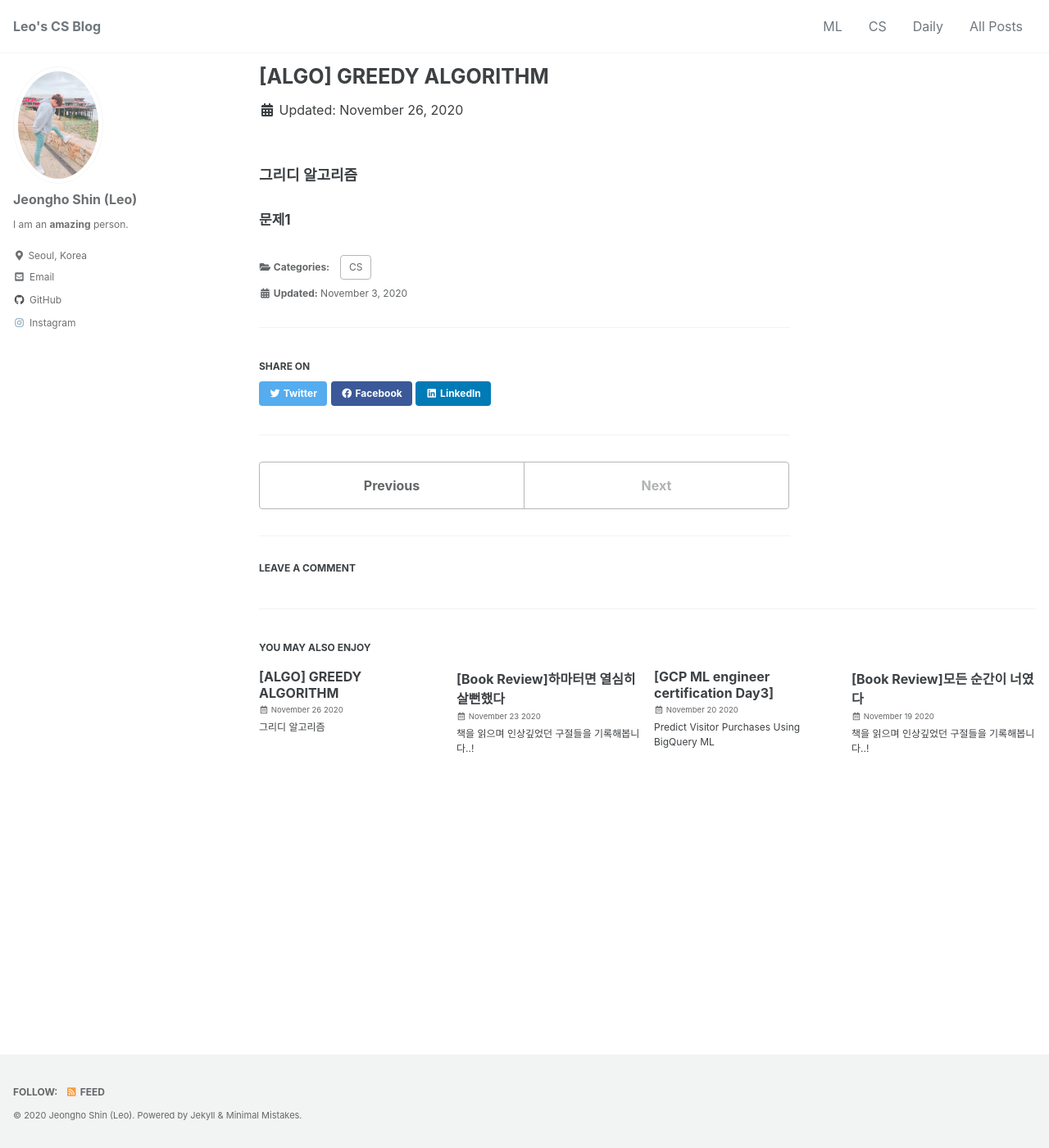
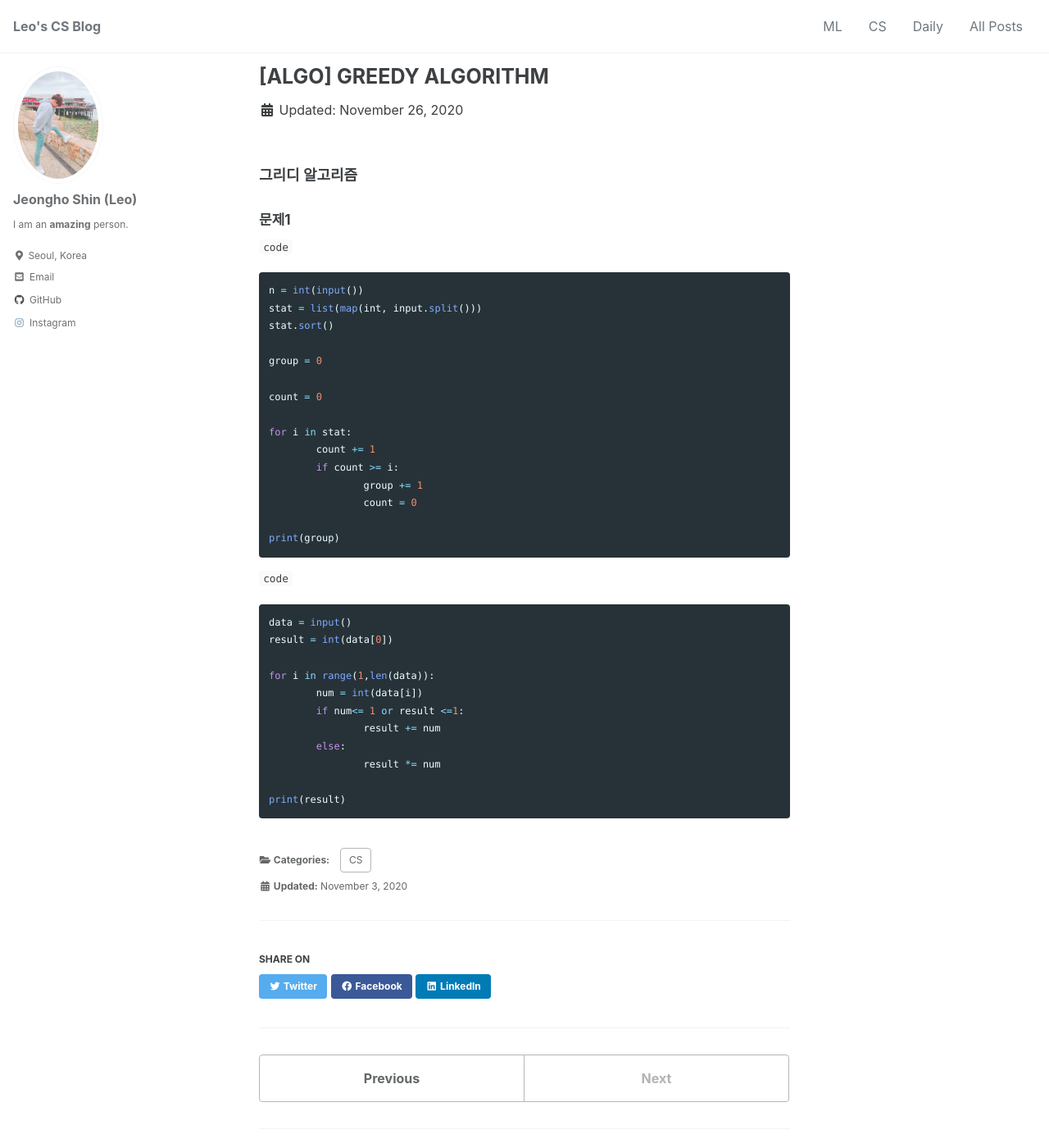
Before and after one commit to mlleo/mlleo.github.io, a Jekyll site: the page built from _posts/2020-11-26-algorithm_2.md, in a window 1280 px wide and 1400 px high. Shown: the whole window at 82% size. Built offline with Jekyll 4.4.1, drawn with Linux system fonts in a browser that asks for light colours; cached includes are drawn as plain includes; comment, search, counter and statistics services are not loaded.

Commit message:
Update 2020-11-26-algorithm_2.md

````diff
--- a/_posts/2020-11-26-algorithm_2.md
+++ b/_posts/2020-11-26-algorithm_2.md
@@ -10,3 +10,38 @@ use_math: true # MathJax On
 ### 그리디 알고리즘
 
 #### 문제1
+
+
+`code`
+```py
+n = int(input())
+stat = list(map(int, input.split()))
+stat.sort()
+
+group = 0
+
+count = 0
+
+for i in stat:
+	count += 1
+	if count >= i:
+		group += 1
+		count = 0
+
+print(group)
+```
+
+`code`
+```py
+data = input()
+result = int(data[0])
+
+for i in range(1,len(data)):
+	num = int(data[i])
+	if num<= 1 or result <=1:
+		result += num
+	else:
+		result *= num
+
+print(result)
+```
````
